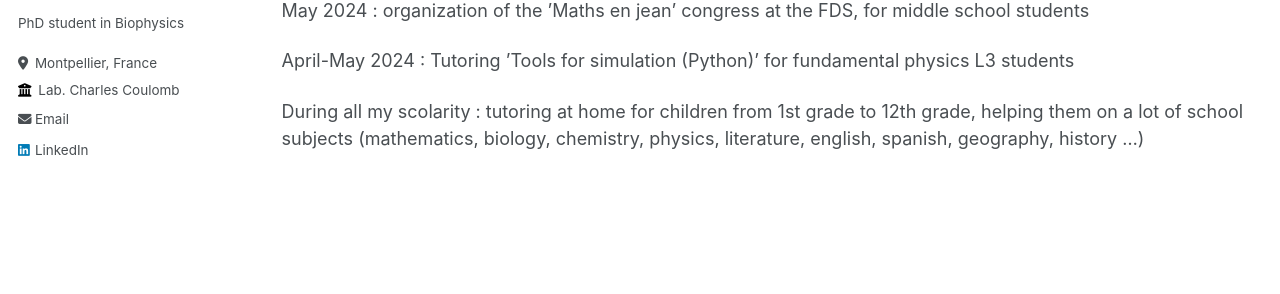
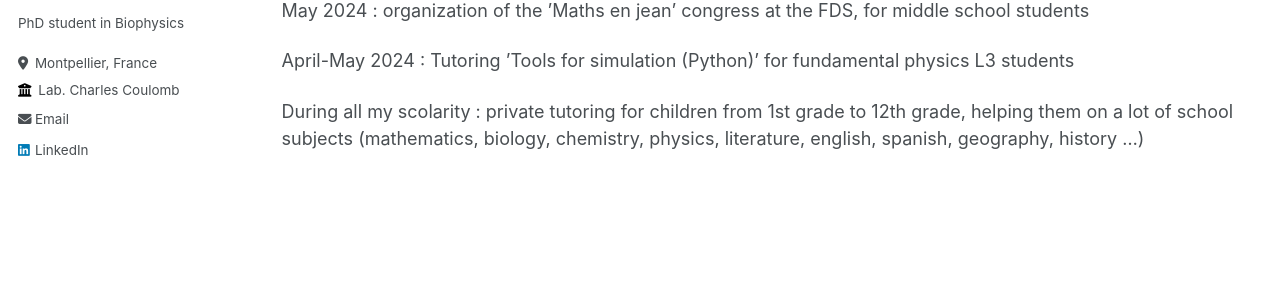
Before and after one commit to camillecelaries/camillecelaries.github.io, a Jekyll site: the page built from _pages/teaching.md, in a window 1280 px wide. Shown: the part 290-584 px from the top of the page. Built offline with Jekyll 4.4.1, drawn with Linux system fonts in a browser that asks for light colours.

Commit message:
Update teaching.md

```diff
--- a/_pages/teaching.md
+++ b/_pages/teaching.md
@@ -16,4 +16,4 @@ May 2024 : organization of the ’Maths en jean’ congress at the FDS, for midd
 
 April-May 2024 : Tutoring ’Tools for simulation (Python)’ for fundamental physics L3 students
 
-During all my scolarity : tutoring at home for children from 1st grade to 12th grade, helping them on a lot of school subjects (mathematics, biology, chemistry, physics, literature, english, spanish, geography, history ...)
+During all my scolarity : private tutoring for children from 1st grade to 12th grade, helping them on a lot of school subjects (mathematics, biology, chemistry, physics, literature, english, spanish, geography, history ...)
```
